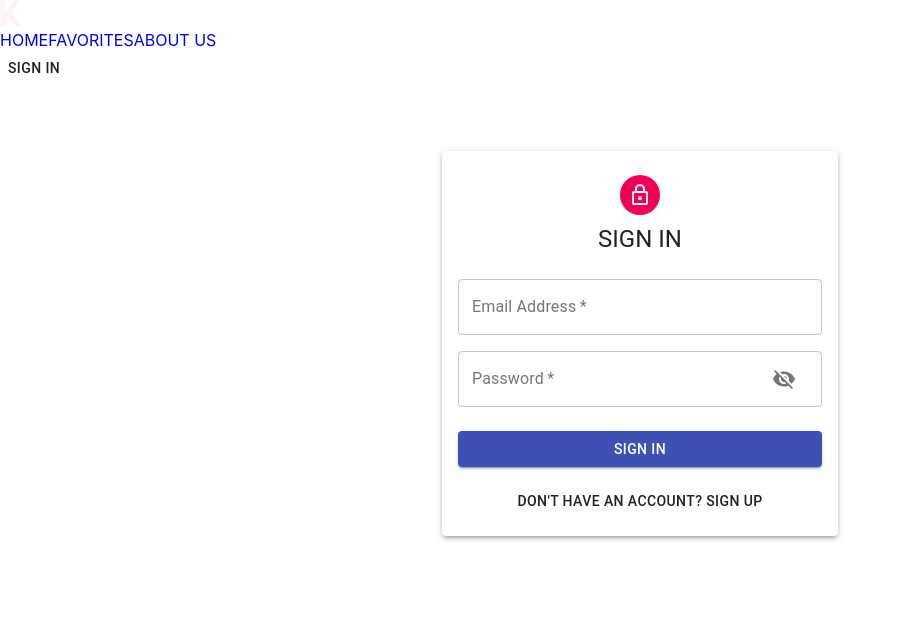
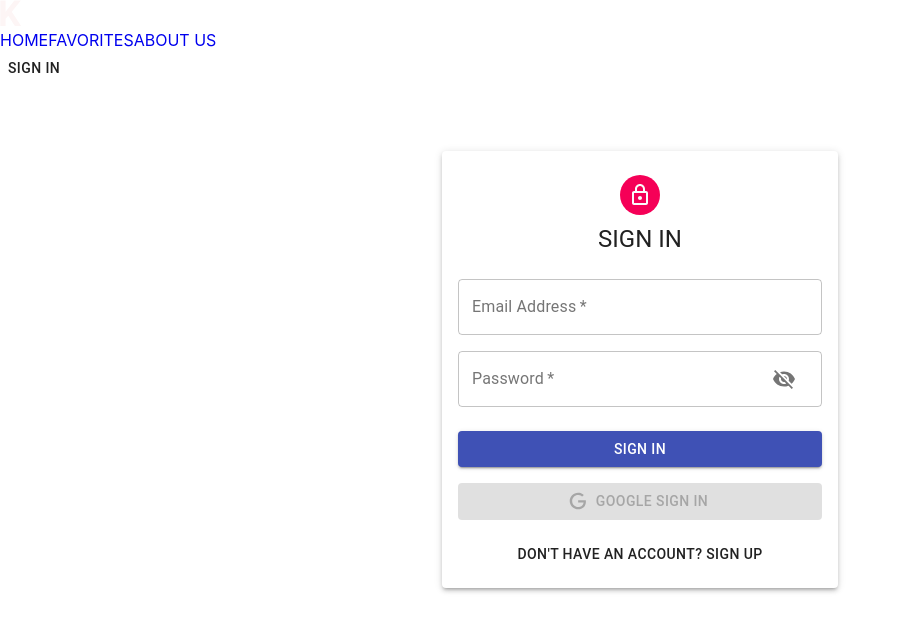
Before and after one commit to mvuco00/KODE, a React app in the folder client/kode/: page /auth in a window 1280 px wide. Shown: the top 632 px of the page, without its empty margins (0-902 px from the left). Built offline with nearby package versions, Linux system fonts and the light colour scheme.

Commit message:
Google OAuth

```diff
--- a/client/kode/src/components/Auth/Auth.js
+++ b/client/kode/src/components/Auth/Auth.js
@@ -1,5 +1,7 @@
 import React, { useState } from "react";
 import { useDispatch } from "react-redux";
+import { GoogleLogin } from "react-google-login";
+import Icon from "./Icon";
 import LockOutlinedIcon from "@material-ui/icons/LockOutlined";
 import {
   Avatar,
@@ -25,6 +27,12 @@ const Auth = () => {
     setShowPassword((prevShowPassword) => !prevShowPassword);
   const switchMode = () => {
     setIsSignup((prevIsSignup) => !prevIsSignup);
+  };
+  const googleSuccess = async (res) => {
+    console.log(res);
+  };
+  const googleFailure = () => {
+    console.log("GOOGLE FAILURE - SIGN IN. Try again");
   };
   return (
     <Container component="main" maxWidth="xs">
@@ -85,6 +93,26 @@ const Auth = () => {
           >
             {isSignup ? "Sign Up" : "Sign In"}
           </Button>
+          <GoogleLogin
+            clientId=""
+            render={(renderProps) => (
+              <Button
+                className={classes.googleButton}
+                color="primary"
+                fullWidth
+                onClick={renderProps.onClick}
+                disabled={renderProps.disabled}
+                startIcon={<Icon />}
+                variant="contained"
+              >
+                Google Sign In
+              </Button>
+            )}
+            onSuccess={googleSuccess}
+            onFailure={googleFailure}
+            cookiePolicy="single_host_origin"
+          />
+
           <Grid container justify="center">
             <Grid item>
               <Button onClick={switchMode}>
--- /dev/null
+++ b/client/kode/src/components/Auth/Icon.js
@@ -0,0 +1,12 @@
+import React from "react";
+
+const Icon = () => (
+  <svg style={{ width: "20px", height: "20px" }} viewBox="0 0 24 24">
+    <path
+      fill="currentColor"
+      d="M21.35,11.1H12.18V13.83H18.69C18.36,17.64 15.19,19.27 12.19,19.27C8.36,19.27 5,16.25 5,12C5,7.9 8.2,4.73 12.2,4.73C15.29,4.73 17.1,6.7 17.1,6.7L19,4.72C19,4.72 16.56,2 12.1,2C6.42,2 2.03,6.8 2.03,12C2.03,17.05 6.16,22 12.25,22C17.6,22 21.5,18.33 21.5,12.91C21.5,11.76 21.35,11.1 21.35,11.1V11.1Z"
+    />
+  </svg>
+);
+
+export default Icon;
```
Also changed, not shown: 1 other file (tests, documents, lock files or other folders).
